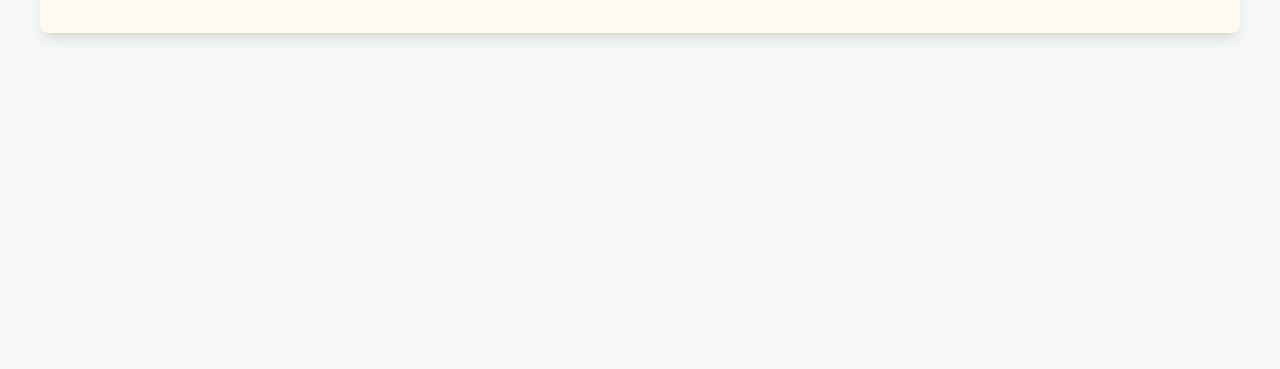
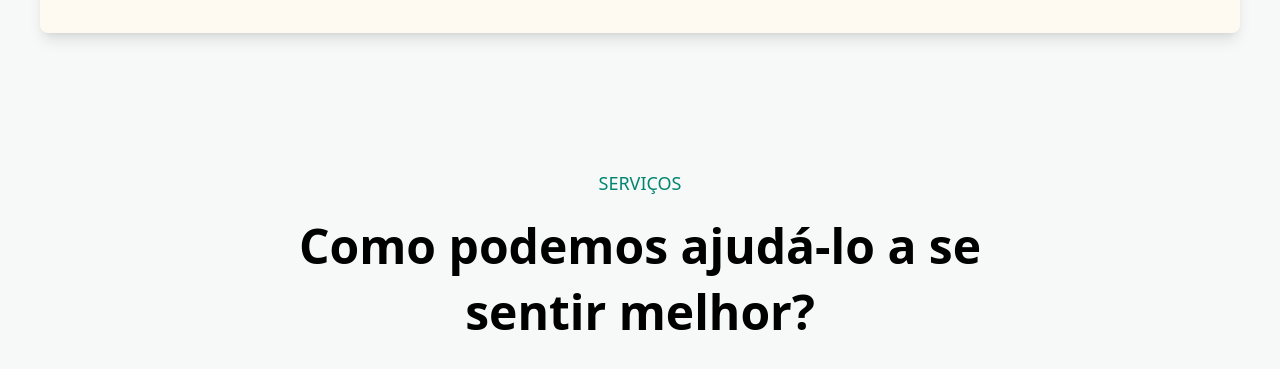
Before and after one commit to shanjid5566/doctor-care-project, a website: page src/index.html in a window 1280 px wide. Shown: the part 695-1064 px from the top of the page. Before the commit the page ends 800 px from the top, so only its background shows below. Drawn offline with nearby package versions, Linux system fonts and the light colour scheme.

Commit message:
Services section completed

```diff
--- a/src/index.html
+++ b/src/index.html
@@ -1,5 +1,5 @@
 <!DOCTYPE html>
-<html lang="en">
+<html class="scroll-smooth" lang="en">
   <head>
     <meta charset="UTF-8" />
     <meta name="viewport" content="width=device-width, initial-scale=1.0" />
@@ -131,7 +131,7 @@
       </div>
     </section>
 
-    <!-- starts section -->
+    <!-- starts section starts-->
 
     <section
       class="container xl:max-w-screen-xl lg:max:w-screen-lg mx-auto bg-primary-green-beige md:h-52 -mt-26 rounded-lg shadow-lg z-10 relative p-8 pt-12 px-4"
@@ -153,5 +153,24 @@
         </div>
       </div>
     </section>
+
+    <!-- services section starts -->
+
+    <section id="services" class="md:py-18 py-12">
+        <div class="wrapper p-4 text-center flex flex-col">
+          <div class="service-content max-w-3xl mx-auto text-center mb-4">
+            <p class="text-primary-green text-lg mb-4 mt-12">SERVIÇOS</p>
+            <h2 class="text-3xl md:text-5xl md:leading-snug font-bold ">Como podemos ajudá-lo a se sentir melhor?</h2>
+          </div>
+
+          <!-- inject services item card  -->
+
+          <div id="service-container" class="grid grid-cols-1 sm:grid-cols-2 lg:grid-cols-3 gap-8 my-12 text-left service-content">
+            <!-- cards will come -->
+
+          </div>
+        </div>
+    </section>
+    <script src="./js/services.js"></script>
   </body>
 </html>
```
Also changed, not shown: src/css/output.css.
